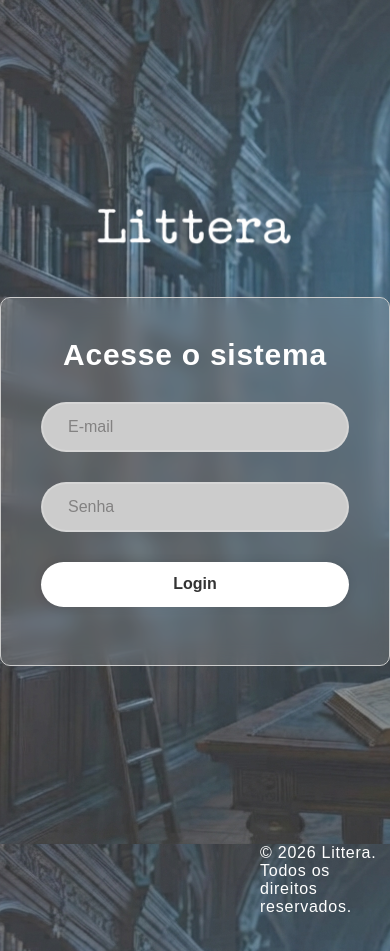
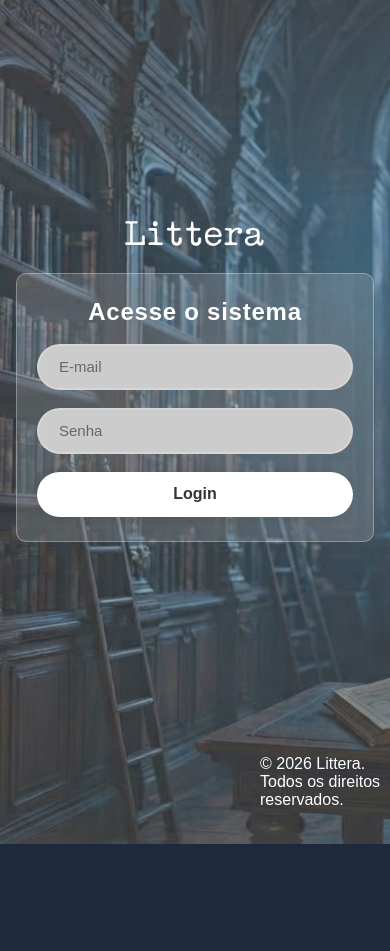
Before and after one commit to lucas-brum545/littera, a React (Vite) app: page / in a window 390 px wide. After the commit the page ends 844 px from the top, so only its background shows below. Built offline with nearby package versions, Linux system fonts and the light colour scheme.

Commit message:
Refactor Login.css for improved styling and responsiveness
Updated styles for login component, including adjustments to padding, margins, and font sizes for better responsiveness and appearance.

```diff
--- a/components/Login/Login.css
+++ b/components/Login/Login.css
@@ -1,20 +1,26 @@
-body{
+body {
   margin: 0;
   padding: 0;
   font-family: 'Arial', sans-serif;
   background-color: #1e293b !important; /* Cor de fundo escura */
   color: #ffffff; /* Cor do texto clara */
-  letter-spacing: 0.75px;
 }
 
 .login-wrapper {
+  letter-spacing: 0.75px;
   display: flex;
   flex-direction: column;
   align-items: center;
   justify-content: center;
-  min-height: 100vh;
+  flex: 1;
+  min-height: 0;
   width: 100%;
+  padding: 24px 16px;
   box-sizing: border-box;
+}
+
+.login-wrapper > br {
+  display: none;
 }
 
 .container {
@@ -22,32 +28,44 @@ body{
   max-width: 450px;
   background: rgba(255, 255, 255, 0.15);
   backdrop-filter: blur(10px);
-  border: 2px solid rgba(255, 255, 255, 0.2);
   border-radius: 10px;
-  padding: 40px;
+  padding: 36px 32px;
   box-sizing: border-box;
-  border: 1px solid #ccc; /* Adiciona uma borda cinza */
+  border: 1px solid rgba(255, 255, 255, 0.3);
+  overflow: hidden;
+}
+
+.container form > br {
+  display: none;
+}
+
+.container .MuiAlert-root {
+  margin-top: 16px;
 }
 
 .container h1 {
   text-align: center;
-  font-size: 30px;
-  color: #ffff;
+  font-size: clamp(1.5rem, 3vw, 1.875rem);
+  color: #ffffff;
+  margin-bottom: 8px;
 }
 
 .container p {
-  margin: 10px;
+  margin: 10px 0;
+  padding: 8px;
   text-align: left;
   font-size: 14px;
-  color: #ffff;
-  border: 1px solid #ccc; /* Adiciona uma borda cinza */
+  color: #ffffff;
+  border: 1px solid #ccc;
 }
 
 .container .input-field {
   position: relative;
   width: 100%;
   height: 50px;
-  margin: 30px auto;
+  margin: 24px auto;
+  display: flex;
+  align-items: center;
 }
 
 .input-field input {
@@ -59,26 +77,35 @@ body{
   font-size: 16px;
   background-color: #ccc;
   color: #353333;
-  padding: 20px 45px 20px 25px;
+  padding: 0 45px 0 25px;
+  box-sizing: border-box;
 }
 
 .input-field input::placeholder {
-  color: #838282;
+  color: #696868;
 }
 
 .input-field .icon {
   position: absolute;
-  right: 25px;
+  right: 20px;
   top: 50%;
   transform: translateY(-50%);
-  color: #334155;
+  color: #334155 !important;
+  width: 18px !important;
+  height: 18px !important;
+  padding: 0 !important;
+  display: flex;
+  align-items: center;
+  justify-content: center;
+  pointer-events: none;
 }
 
 .container .recall-forget {
   display: flex;
   justify-content: center;
+  align-items: center;
   font-size: 14.5px;
-  margin: -15px 0 15px;
+  margin: -10px 0 15px;
 }
 
 .recall-forget label input {
@@ -108,6 +135,11 @@ body{
   color: #333;
   font-weight: 700;
   text-shadow: none;
+  transition: filter 0.2s ease;
+}
+
+.container button:hover {
+  filter: brightness(0.95);
 }
 
 .container .signup-link {
@@ -135,15 +167,37 @@ body{
 
 .logo-img {
   display: block;
-  padding-top: 20px;
+  padding-top: 0;
   margin: 0 auto 20px auto; /* Centraliza a imagem perfeitamente em cima do container */
-  width: 250px;
+  width: 230px;
+  max-width: 75%;
   height: auto;
   filter: invert(1);
   mix-blend-mode: screen;
 }
 
-.mensagem-erro{
+.mensagem-erro {
   color: rgb(219, 41, 41);
   padding-top: 20px;
 }
+
+@media (max-width: 480px) {
+  .container {
+    padding: 24px 20px;
+  }
+
+  .container .input-field {
+    height: 46px;
+    margin: 18px auto;
+  }
+
+  .input-field input {
+    font-size: 15px;
+    padding: 0 40px 0 20px;
+  }
+
+  .logo-img {
+    width: 180px;
+    margin-bottom: 16px;
+  }
+}
```
